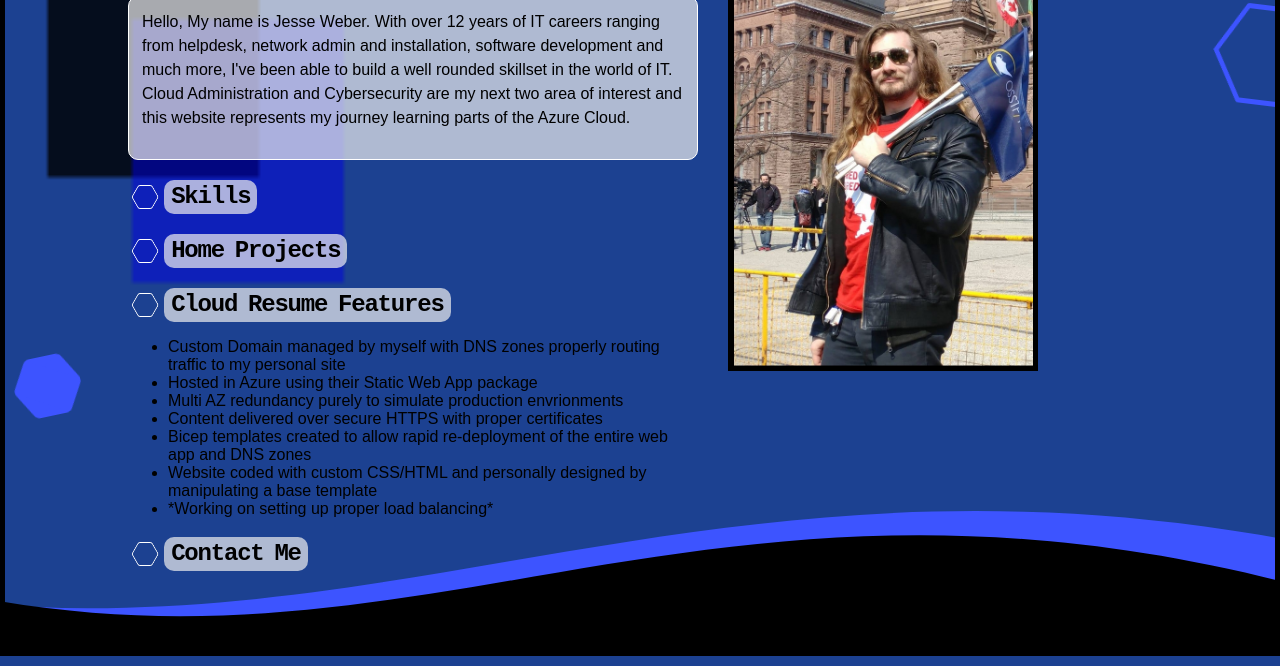
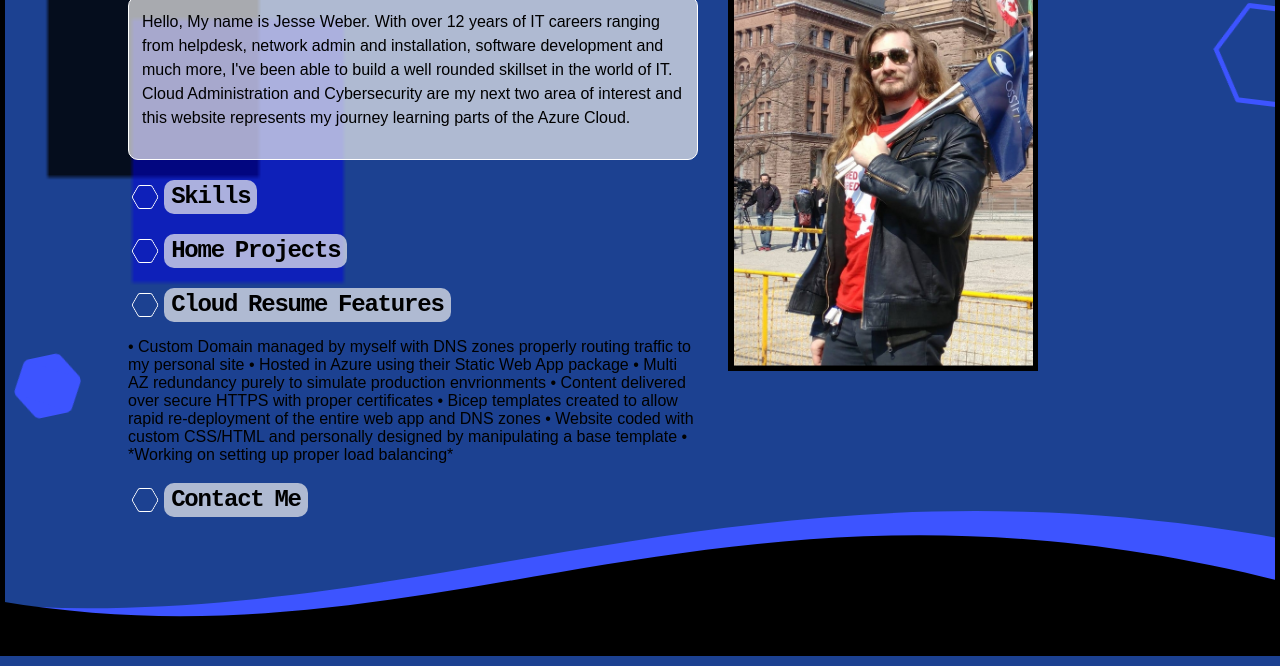
Before and after one commit to JimmiRustler/AzureStaticWebApp, a plain HTML site: page index.html in a window 1280 px wide. Shown: the part 144-810 px from the top of the page. Drawn offline with nearby package versions, Linux system fonts and the light colour scheme.

Commit message:
Update index.html

```diff
--- a/index.html
+++ b/index.html
@@ -39,15 +39,15 @@
             </div>
             <h2>
                 <div class="hex"></div><span>Cloud Resume Features</span></h2>
-                <ul>
-                    <li>Custom Domain managed by myself with DNS zones properly routing traffic to my personal site</li>
-                    <li>Hosted in Azure using their Static Web App package</li>
-                    <li>Multi AZ redundancy purely to simulate production envrionments</li>
-                    <li>Content delivered over secure HTTPS with proper certificates</li>
-                    <li>Bicep templates created to allow rapid re-deployment of the entire web app and DNS zones</li>
-                    <li>Website coded with custom CSS/HTML and personally designed by manipulating a base template</li>
-                    <li>*Working on setting up proper load balancing*</li>
-                </ul>
+                <p>
+                • Custom Domain managed by myself with DNS zones properly routing traffic to my personal site
+                • Hosted in Azure using their Static Web App package
+                • Multi AZ redundancy purely to simulate production envrionments
+                • Content delivered over secure HTTPS with proper certificates
+                • Bicep templates created to allow rapid re-deployment of the entire web app and DNS zones
+                • Website coded with custom CSS/HTML and personally designed by manipulating a base template
+                • *Working on setting up proper load balancing*
+                </p>
             <div class="subtext coll">
 
             </div>
```
